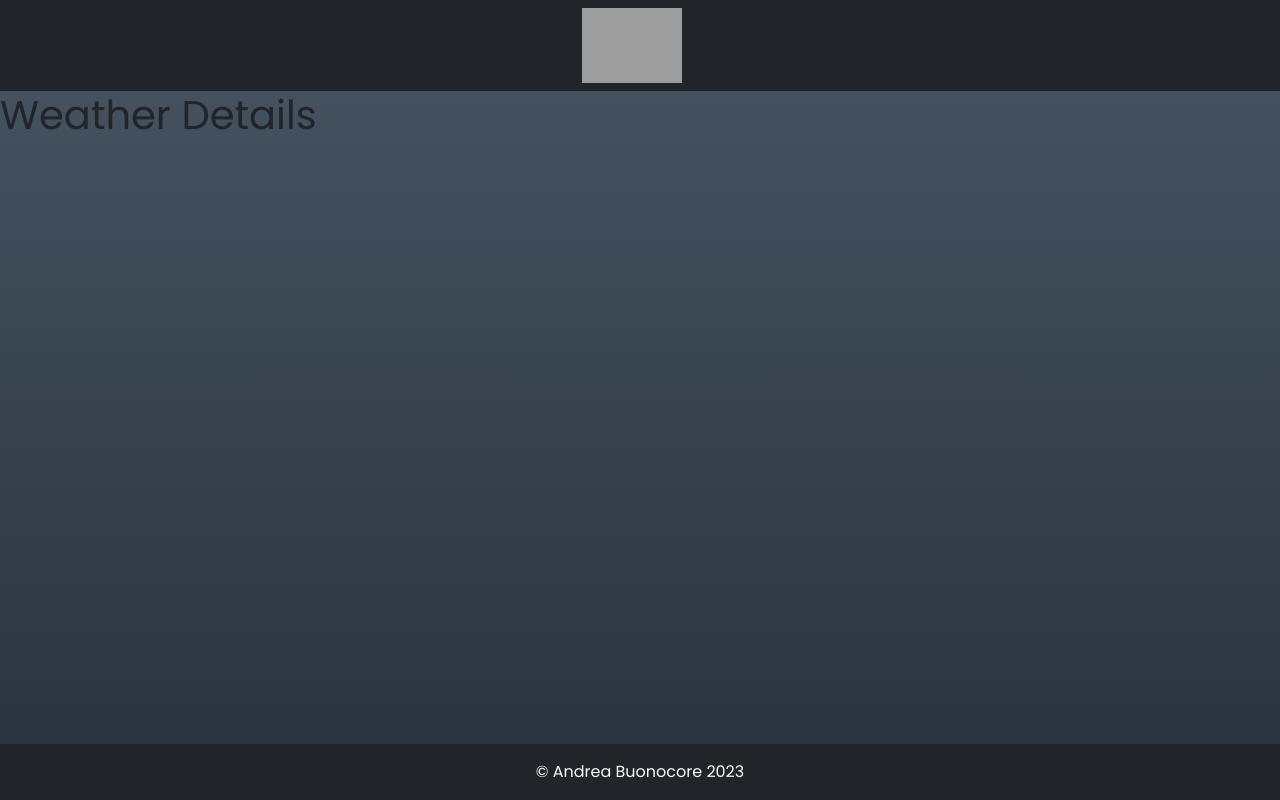
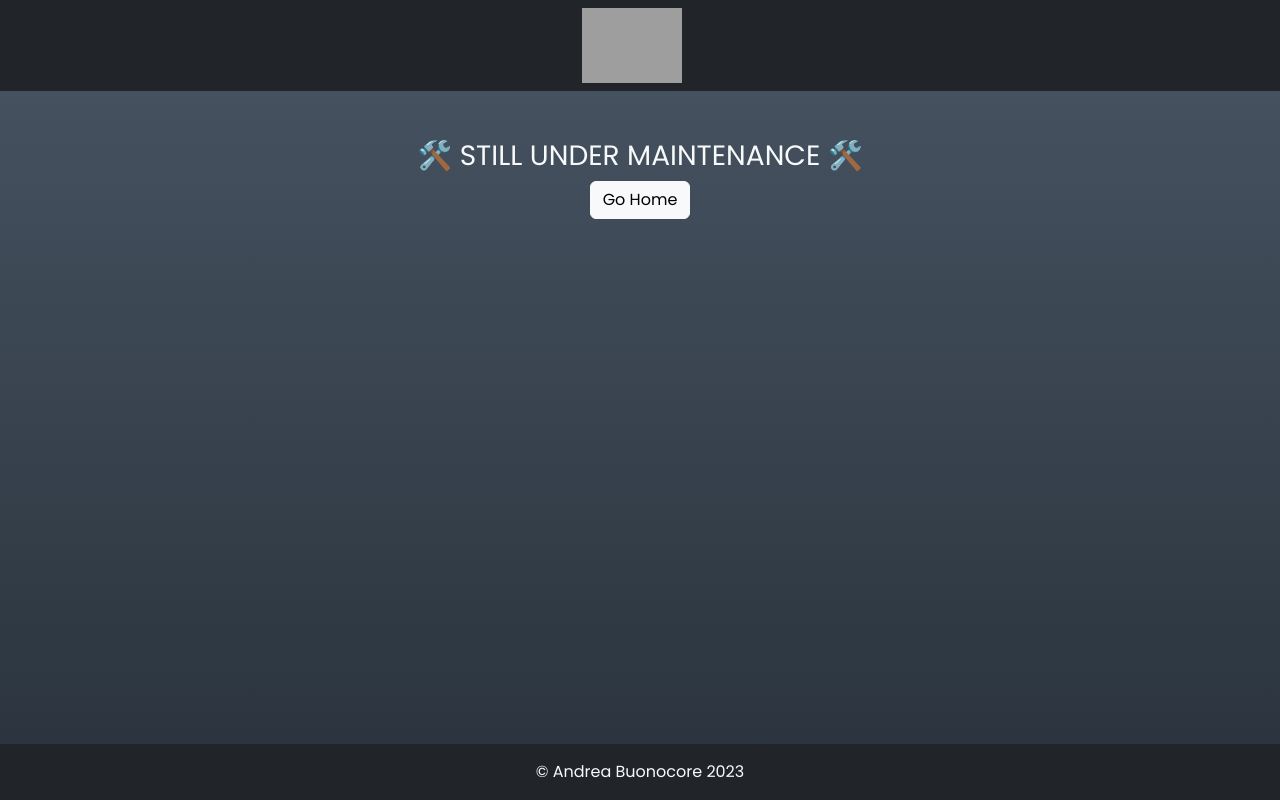
Before and after one commit to andrea-buonocore/react-weather-app, a React (Create React App) app: page /details/1 in a window 1280 px wide. Built offline with nearby package versions, Linux system fonts and the light colour scheme; grey boxes are pictures that could not be loaded.

Commit message:
ultimi ritocchi

```diff
--- a/src/components/Home.jsx
+++ b/src/components/Home.jsx
@@ -3,6 +3,7 @@ import Container from 'react-bootstrap/Container';
 import Form from 'react-bootstrap/Form';
 import { useState, useEffect } from 'react';
 import CityCard from './CityCard';
+import Alert from "react-bootstrap/Alert";
 
 const Home = () => {
 
@@ -10,6 +11,7 @@ const Home = () => {
     const [lat, setLat] = useState('');
     const [lon, setLon] = useState('');
     const [cityName, setCityName] = useState('');
+    const [isError, setIsError] = useState(false);
 
     const findCityCoordinates = async () => {
         try {
@@ -29,12 +31,15 @@ const Home = () => {
                 setLat(cityObjLat);
                 setLon(cityObjLon);
                 setCityName(cityObjName);
+                setIsError(false);
             }
             else {
+                setIsError(true);
                 return new Error('Errore nella fetch.', response.status);
             }
         }
         catch (err) {
+            setIsError(true);
             console.log(err);
         }
     }
@@ -62,6 +67,7 @@ const Home = () => {
                 />
                 <Button type="submit" variant="light"><i class="bi bi-search fs-5"></i></Button>
             </Form>
+            {isError && <Alert variant="danger" className='my-5'>Can't find the city! Try another one</Alert>}
             {
                 lat && lon && (
                     <CityCard city={cityName} lat={lat} lon={lon} />
--- a/src/components/NotFound.jsx
+++ b/src/components/NotFound.jsx
@@ -2,7 +2,8 @@ import Button from 'react-bootstrap/Button';
 import Container from 'react-bootstrap/Container';
 import { useNavigate } from 'react-router-dom'
 const NotFound = () => {
-    const navigate = useNavigate()
+    const navigate = useNavigate();
+
     return (
         <Container className='my-5 text-center'>
             <h3 className='text-light'>Sorry, this page does not exist.</h3>
--- a/src/components/WeatherDetails.jsx
+++ b/src/components/WeatherDetails.jsx
@@ -1,15 +1,18 @@
-import { useParams } from 'react-router-dom'
-import { useState, useEffect } from 'react';
+import Button from 'react-bootstrap/Button';
+import Container from 'react-bootstrap/Container';
+import { useNavigate } from 'react-router-dom'
 
 const WeatherDetails = (props) => {
 
-    const params = useParams()
-    console.log('PARAMS OBJECT', params)
+    const navigate = useNavigate();
 
     return (
-        <div>
-            <h1>Weather Details</h1>
-        </div>
+        <Container className='my-5 text-center'>
+            <h3 className='text-light'>🛠️ STILL UNDER MAINTENANCE 🛠️ </h3>
+            <Button variant="light" onClick={() => {
+                navigate('/')
+            }}>Go Home</Button>
+        </Container>
     )
 }
 
```
